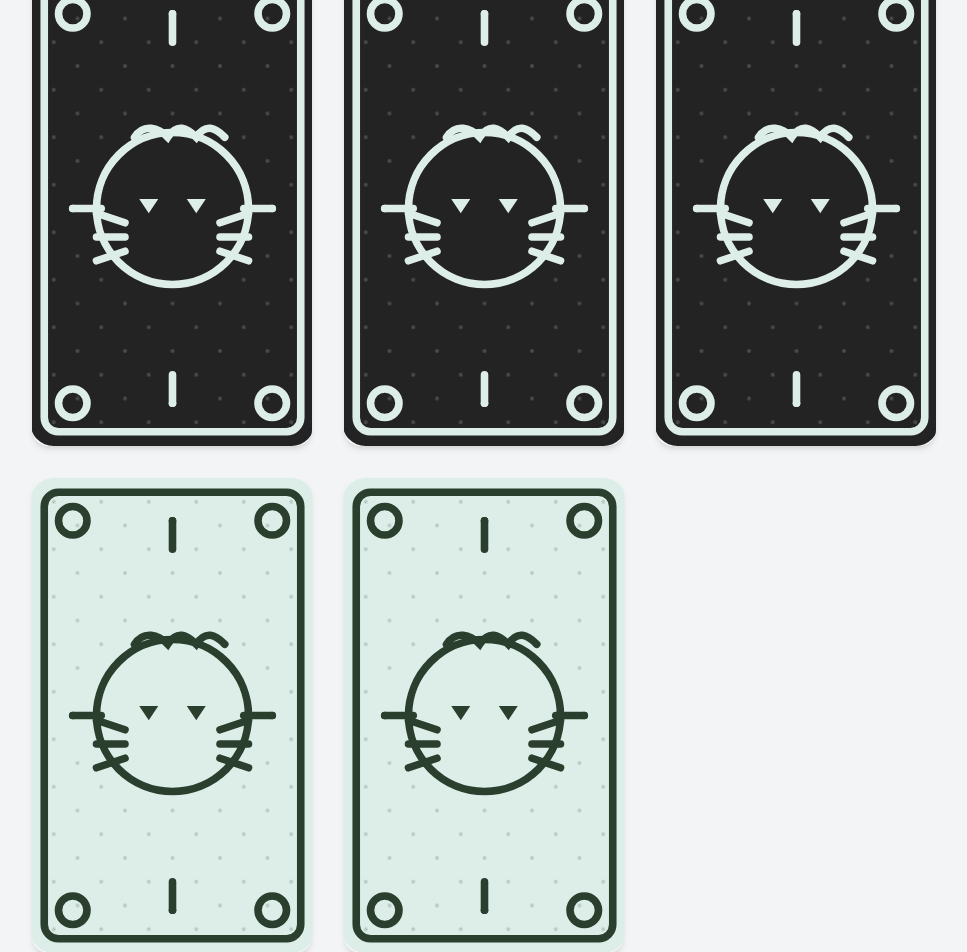
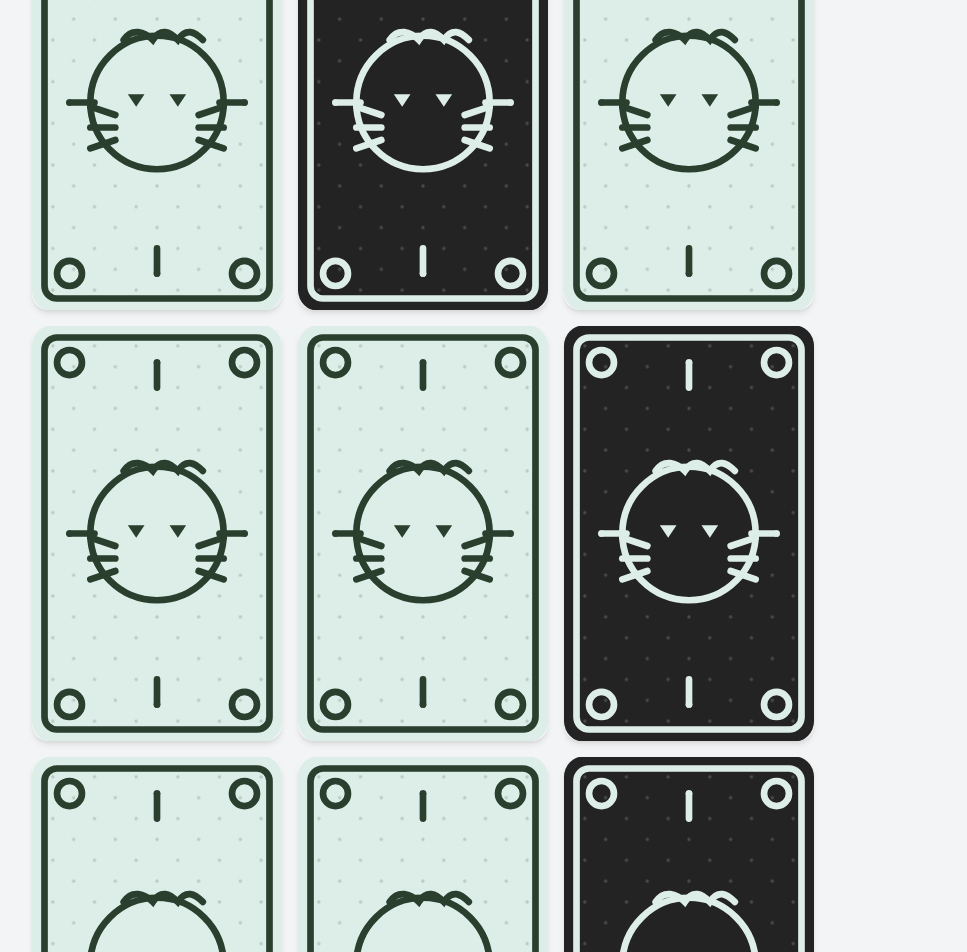
Before and after one commit to loukach/lucas-product-portfolio, a React (Create React App) app: page / in a window 1280 px wide. Shown: the part 640-1592 px from the top of the page, without its empty margins (128-1095 px from the left). Built offline with nearby package versions, Linux system fonts and the light colour scheme.

Commit message:
visual refining

```diff
--- a/src/data/data.js
+++ b/src/data/data.js
@@ -15,25 +15,17 @@ export const cardData = [
     source: "-- Chief Product Officer",
   },
   {
-    title: "Immediate Impact Maker",
-    summary:
-      '"Lucas came and out of the bat tried to make a difference in a subtle way. He is commended for his knowledge of product practices"',
-    type: "feedback",
-    source: "-- Head of Product",
-  },
-  {
-    title: "Initiative Completer",
-    summary:
-      '"Lukas has done a great job within the SSK team to complete multiple initiatives and solve large challenges within the platform."',
-    type: "feedback",
-    source: "-- Head of Product",
-  },
-  {
     title: "Cross-functional Leader",
     summary:
       '"his documentation are extensive and unlock support, delivery, engineering teams to do their job right"',
     type: "feedback",
     source: "-- Chief Product Officer",
+  },
+  {
+    title: "AI Integrator",
+    summary:
+      "Background Removal - a flagship AI project positioning the company as the AI champion in its markets. End-to-end ownership from vendor negotiation to go-to-market. Extended from APP to WEB & automated Import",
+    type: "achievement",
   },
   {
     title: "Exceptional Dedication",
@@ -49,11 +41,49 @@ export const cardData = [
     type: "achievement",
   },
   {
-    title: "Ownership, source Idea to Support",
+    title: "Delivery man, from Idea to Support",
     summary:
       "source market research to delivery, entreprise-wide trainings and insights for sales.",
     type: "achievement",
   },
+  {
+    title: "Owner of Mobile APP",
+    summary:
+      "Launched, maintained mobile APP on Android and iOS, in 6 countries. Used it to test adoption of AI features.",
+    type: "achievement",
+  },
+  {
+    title: "EU-wide enterprise project enablement",
+    summary:
+      "Led the delivery and maintenance of our biggest project - with a Top EU Bank. Successfully expanded to new scopes including LCVs, Spain and France.",
+    type: "achievment",
+  },
+  {
+    title: "Data-Driven Decision Making",
+    summary:
+      "Used data tools - SQL, MongoDB, BigQuery and Looker Studio - to support product decisions and to help Sales identify opportunities.",
+    type: "achievement",
+  },
+  {
+    title: "Cross-functional Orchestrator",
+    summary:
+      "Created extensive documentation enabling support, delivery, and engineering teams. Set standards for product information that became company benchmark.",
+    type: "achievement",
+  },
+  {
+    title: "Immediate Impact Maker",
+    summary:
+      '"Lucas came and out of the bat tried to make a difference in a subtle way. He is commended for his knowledge of product practices"',
+    type: "feedback",
+    source: "-- Head of Product",
+  },
+  {
+    title: "Initiative Completer",
+    summary:
+      '"Lukas has done a great job within the SSK team to complete multiple initiatives and solve large challenges within the platform."',
+    type: "feedback",
+    source: "-- Head of Product",
+  },
 ];
 
 export default cardData;
--- a/src/styles/Card.css
+++ b/src/styles/Card.css
@@ -1,7 +1,7 @@
 /* src/styles/Card.css */
 :root {
-    --card-width: 280px;
-    --card-height: 475px;
+    --card-width: 250px;
+    --card-height: 415px;
 
     /* Achievement card colors */
     --achievement-bg: #ddede8;
@@ -34,7 +34,7 @@
     margin: 0 auto;
     display: flex;
     flex-wrap: wrap;
-    gap: 2rem;
+    gap: 1rem;
     justify-content: flex-start;
     padding: 2rem;
   }
@@ -134,7 +134,7 @@
 
 
   .card-title {
-    font-size: 2.5rem;
+    font-size: 2rem;
     font-weight: 600;
     line-height: 1.4;
     overflow-wrap: break-word;
```
